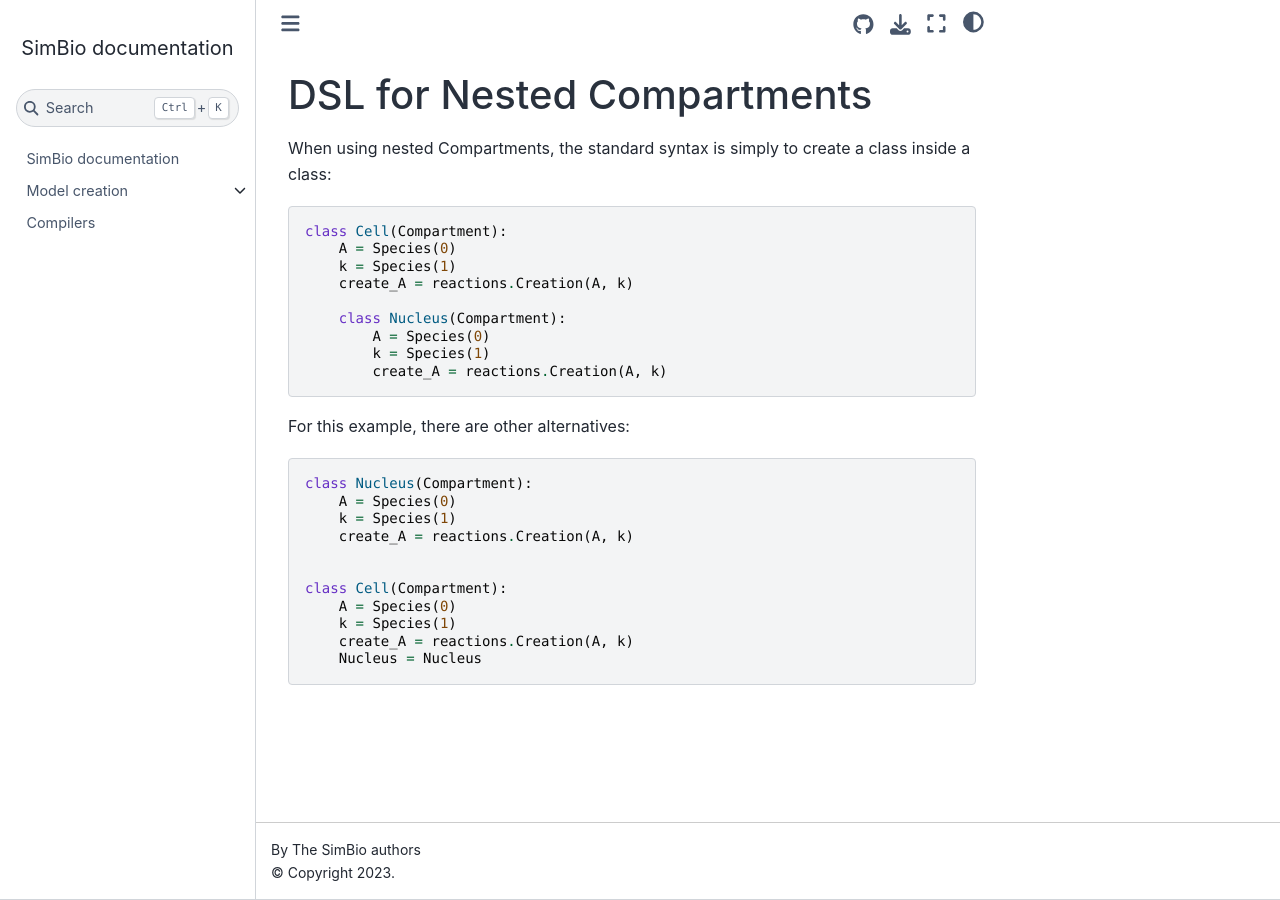
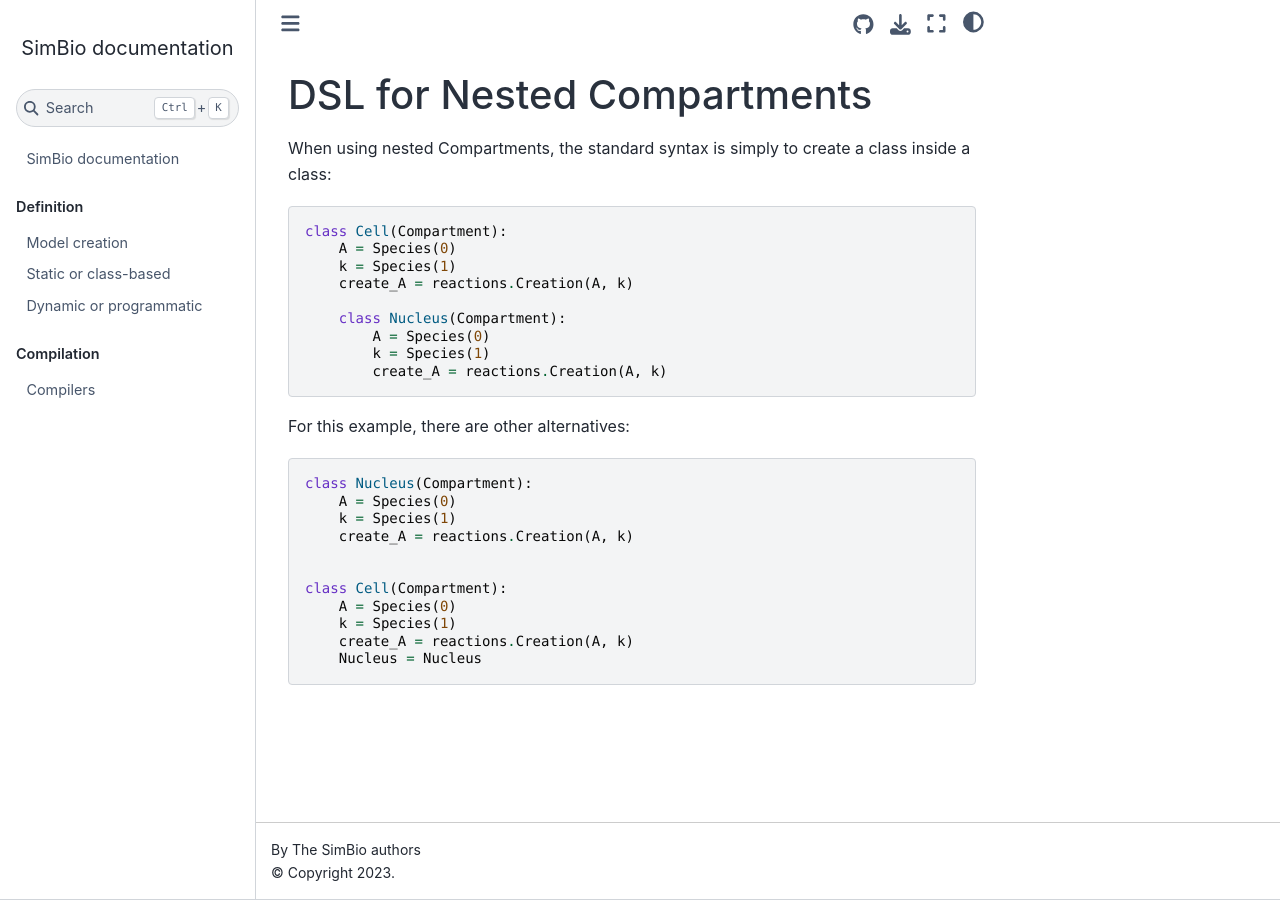
Before and after one commit to hgrecco/simbio, a Jupyter Book: the page built from docs/design/multilevel_dsl.md, in a window 1280 px wide. Built offline with Jupyter Book 1.0.4 settings and Sphinx 7.4.7 and the Sphinx Book theme 1.1.4, drawn with Linux system fonts in a browser that asks for light colours.

Commit message:
Update docs structure

```diff
--- a/docs/_toc.yml
+++ b/docs/_toc.yml
@@ -3,9 +3,12 @@
 
 format: jb-book
 root: index.md
-chapters:
-- file: model/index.md
-  sections:
-  - file: model/static.md
-  - file: model/dynamic.md
-- file: compilers/index.md
+parts:
+  - caption: Definition
+    chapters:
+    - file: model/index.md
+    - file: model/static.md
+    - file: model/dynamic.md
+  - caption: Compilation
+    chapters:
+    - file: compilers/index.md
```
